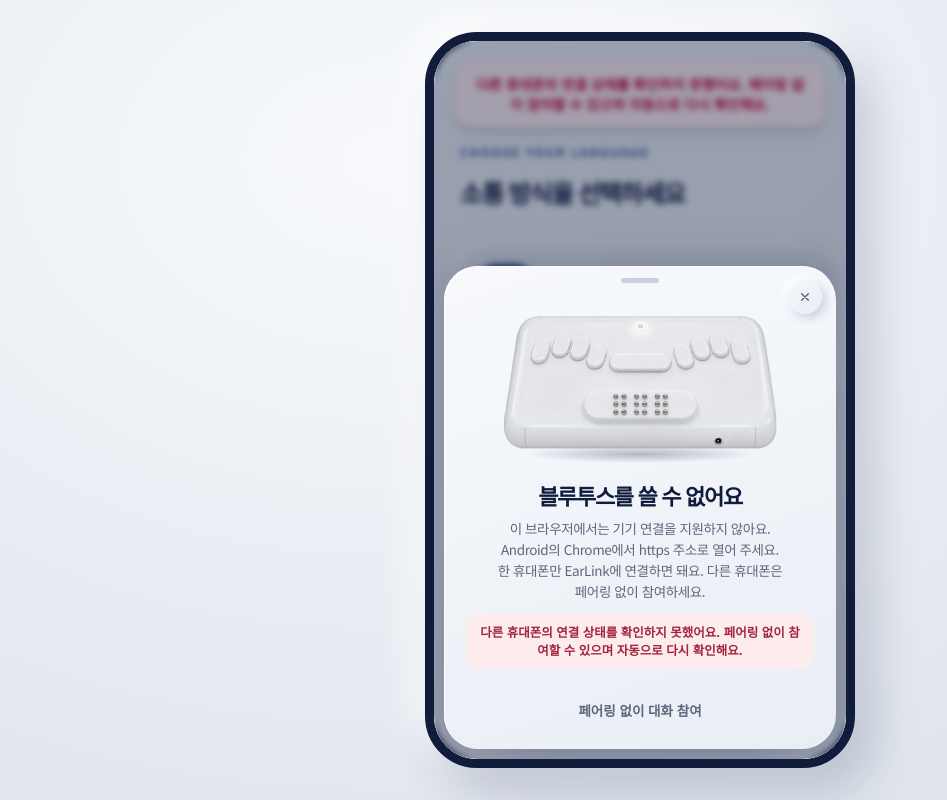
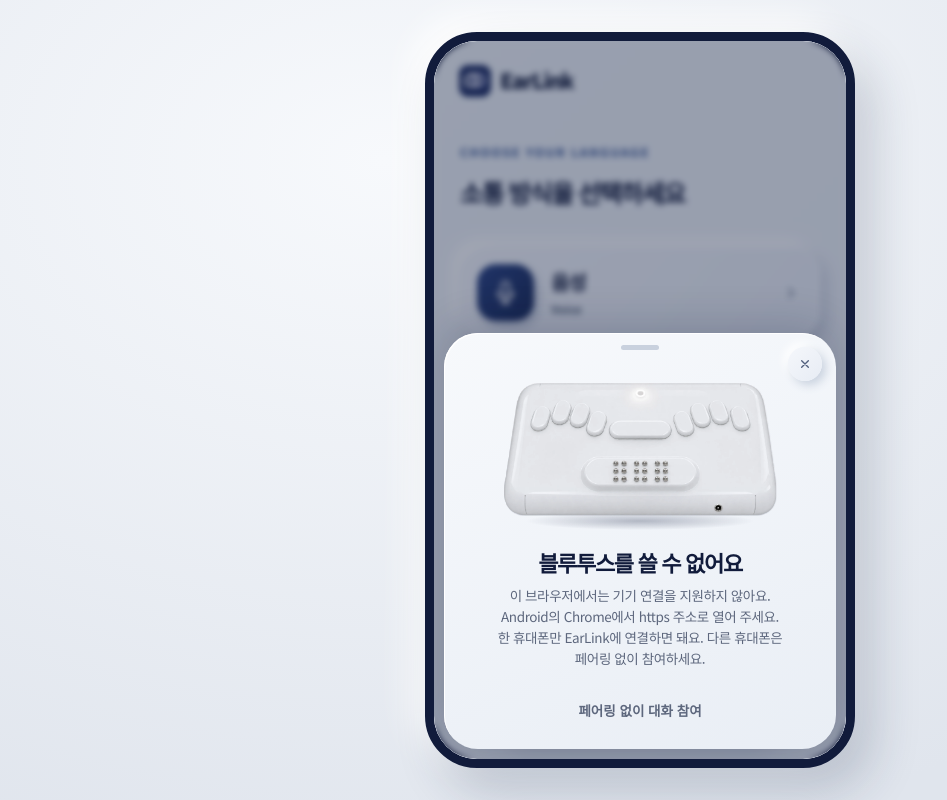
Before and after one commit to krson7/earlink-web, a Next.js app: page / in a window 1280 px wide. Shown: the whole page, without its empty margins (0-947 px from the left). Built offline with nearby package versions, Linux system fonts and the light colour scheme; no server answers.

Commit message:
디자인 수정

```diff
--- a/src/app/page.tsx
+++ b/src/app/page.tsx
@@ -161,7 +161,7 @@ export default function Home() {
         <ModeSelectScreen
           loading={room.joining}
           checkingDevice={checkingDevice}
-          errorMessage={room.joinError || presence.error || ""}
+          errorMessage={room.joinError}
           onSelectMode={handleSelectMode}
           device={{ ...earLink, remoteConnected: presence.remoteConnected }}
           showGuide={showGuide}
@@ -180,7 +180,6 @@ export default function Home() {
         remoteConnected={presence.remoteConnected}
         remoteSerialNumber={presence.remoteSerialNumber}
         error={earLink.error}
-        presenceError={presence.error}
         status={earLink.status}
         onControl={earLink.control}
         onIntervalChange={earLink.setIntervalMs}
--- a/src/components/device/DeviceConnectSheet.tsx
+++ b/src/components/device/DeviceConnectSheet.tsx
@@ -32,7 +32,6 @@ type DeviceConnectSheetProps = {
   remoteConnected: boolean;
   remoteSerialNumber: string | null;
   error: string | null;
-  presenceError: string | null;
   status: EarLinkStatus | null;
   onControl: (command: EarLinkCommand) => Promise<void>;
   onIntervalChange: (milliseconds: number) => Promise<void>;
@@ -70,7 +69,7 @@ function SuccessMark() {
 
 export default function DeviceConnectSheet(props: DeviceConnectSheetProps) {
   const {
-    open, connected, deviceName, serialNumber, remoteSerialNumber, error, presenceError, status,
+    open, connected, deviceName, serialNumber, remoteSerialNumber, error, status,
     onControl, onIntervalChange, onConnect, onDisconnect, onClose,
   } = props;
 
@@ -248,9 +247,6 @@ export default function DeviceConnectSheet(props: DeviceConnectSheetProps) {
         {phase === "error" && error && (
           <p role="alert" className="connect-sheet-error">{error}</p>
         )}
-        {presenceError && (
-          <p role="alert" className="connect-sheet-error">{presenceError}</p>
-        )}
 
         {phase === "connected" && status && (
           <DeviceOutputControls status={status} onControl={onControl} onIntervalChange={onIntervalChange} />
```
